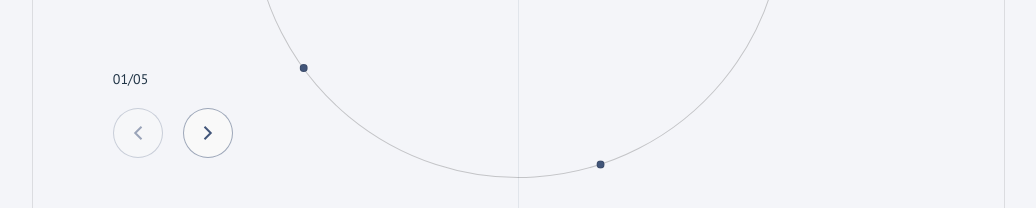
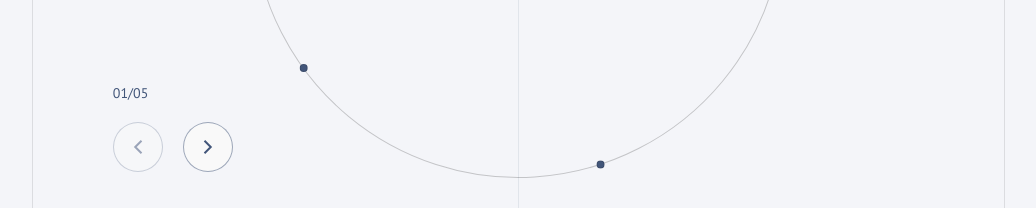
Before and after one commit to KarimovFreedlee/calendar-app, a React (Vite) app: page / in a window 1280 px wide. Shown: the part 447-655 px from the top of the page, without its empty margins (173-1209 px from the left). Built offline with nearby package versions, Linux system fonts and the light colour scheme.

Commit message:
add animation

```diff
--- a/package.json
+++ b/package.json
@@ -12,6 +12,7 @@
     "@fontsource/bebas-neue": "^4.5.9",
     "@reduxjs/toolkit": "^1.9.1",
     "@types/react-redux": "^7.1.25",
+    "gsap": "^3.11.4",
     "react": "^18.2.0",
     "react-dom": "^18.2.0",
     "react-redux": "^8.0.5",
--- a/src/components/body.tsx
+++ b/src/components/body.tsx
@@ -4,6 +4,8 @@ import { useAppDispatch, useAppSelector } from '../store/store'
 import "../css/body.scss"
 import Circle from './circle'
 import Slider from './slider'
+import { useEffect } from 'react'
+import gsap from 'gsap'
 
 export default function Body() {
     const currentIndex = useAppSelector(state => state.counterReducer.currentIndex) + 1
@@ -19,6 +21,10 @@ export default function Body() {
     const buttonsClass: string = `buttons-container`
     const buttonClass: string = "button"
 
+    useEffect(() => {
+        countNumber()
+    }, [currentIndex])
+
     function handleRightButtonClick(): void {
         if(currentIndex < getBlocksLength())
             dispatch(incIndex())
@@ -31,6 +37,21 @@ export default function Body() {
             dispatch(decIndex())
         else
             dispatch(setIndex(getBlocksLength() - 1))
+    }
+
+    function countNumber() {
+
+        gsap.to(".start-year", { innerText: parseInt(getBlockByIndex(currentIndex - 1).startingYear), duration: 1,
+            snap: {
+              innerText:1
+            }
+        });
+
+        gsap.to(".end-year", { innerText: parseInt(getBlockByIndex(currentIndex - 1).endingYear), duration: 1,
+            snap: {
+              innerText:1
+            }
+        });
     }
 
     return (
@@ -53,9 +74,9 @@ export default function Body() {
             </div>
             <Circle/>
             <div className={counterClass}>
-                <div className='text: string'>
+                <p className='text'>
                     0{currentIndex}/0{getBlocksLength()}
-                </div>
+                </p>
                 <div className={buttonsClass}>
                     <button className={`${buttonClass} ${buttonClass}-left`} onClick={handleLeftButtonClick} disabled={currentIndex === 1}>
                         <svg width="10" height="14" viewBox="0 0 10 14" fill="none" xmlns="http://www.w3.org/2000/svg">
--- a/src/css/body.scss
+++ b/src/css/body.scss
@@ -199,12 +199,12 @@
         margin-left: 80px;
 
 
-        font-family: PT Sans;
+        font-family: 'PT Sans';
+        font-style: normal;
+        font-weight: 400;
         font-size: 14px;
-        font-weight: 400;
         line-height: 18px;
-        letter-spacing: 0em;
-        text-align: left;
+        color: #42567A;
 
         .buttons-container {
             display: flex;
```
Also changed, not shown: 1 other file (tests, documents, lock files or other folders).
